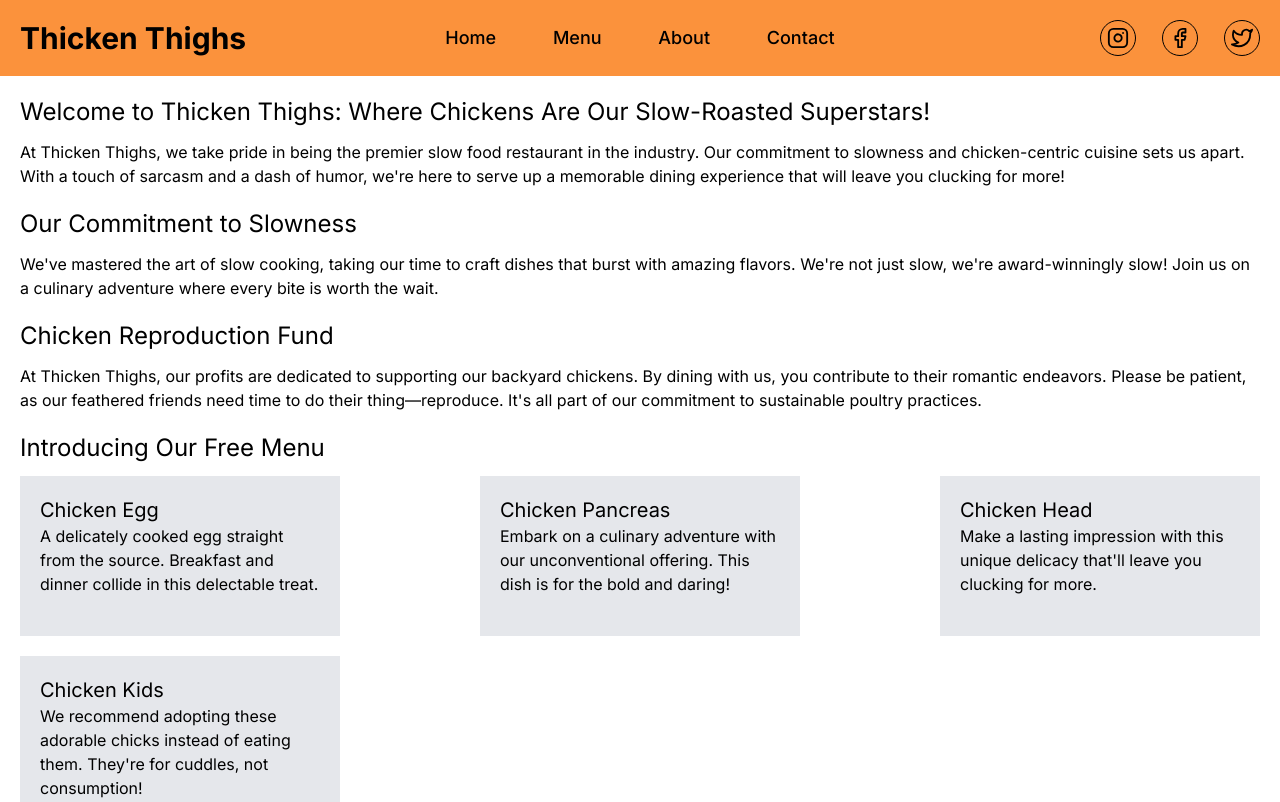
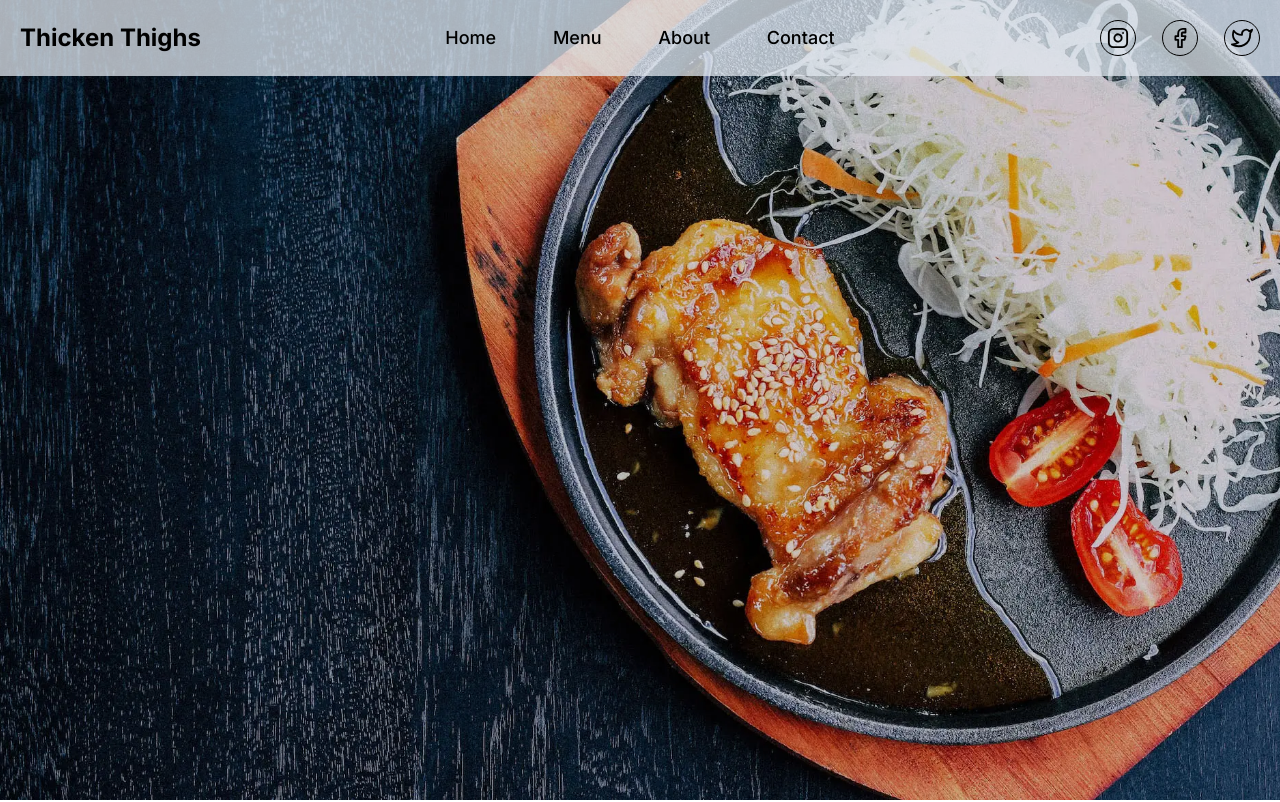
Before and after one commit to dtran813/thicken, a Next.js app: page / in a window 1280 px wide. Shown: the top 802 px of the page. Built offline with nearby package versions, Linux system fonts and the light colour scheme.

Commit message:
Add hero image and minor header structure changes

```diff
--- a/app/page.tsx
+++ b/app/page.tsx
@@ -4,9 +4,10 @@ import { FiInstagram, FiTwitter, FiFacebook } from 'react-icons/fi';
 export default function Home() {
   return (
     <>
-      <header className="flex items-center bg-orange-400 p-5">
+      <header className="h-screen bg-hero bg-cover bg-center bg-no-repeat">
+        <div className="flex items-center bg-slate-200/75 p-5">
           <div className="flex flex-1 justify-start">
-          <h1 className="text-3xl font-bold">
+            <h1 className="text-2xl font-bold">
               <Link href="/">Thicken Thighs</Link>
             </h1>
           </div>
@@ -53,6 +54,7 @@ export default function Home() {
                   <FiTwitter size={22} />
                 </span>
               </Link>
+            </div>
           </div>
         </div>
       </header>
--- a/tailwind.config.js
+++ b/tailwind.config.js
@@ -8,11 +8,9 @@ module.exports = {
   theme: {
     extend: {
       backgroundImage: {
-        'gradient-radial': 'radial-gradient(var(--tw-gradient-stops))',
-        'gradient-conic':
-          'conic-gradient(from 180deg at 50% 50%, var(--tw-gradient-stops))',
+        hero: 'url(/hero.webp)',
       },
     },
   },
   plugins: [],
-}
+};
```
Also changed, not shown: public/hero.webp (added). Lines whose indentation alone changed are shown as unchanged.
